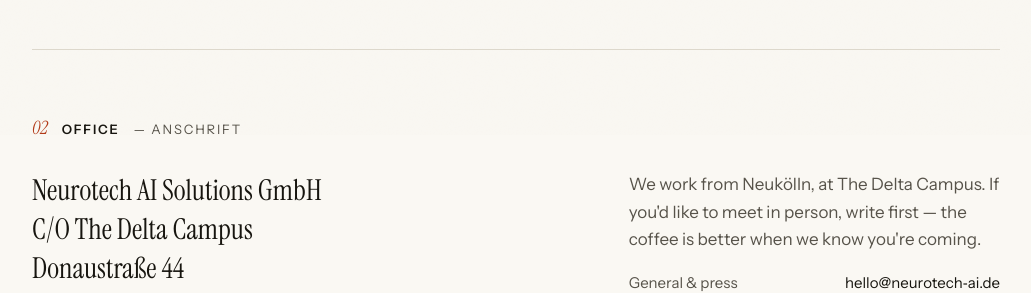
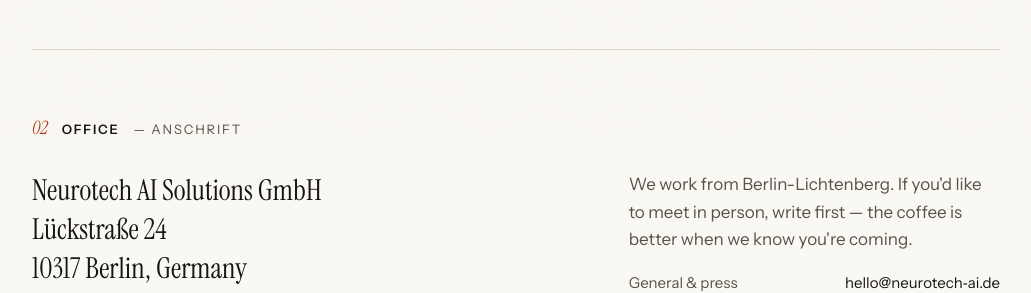
Before and after one commit to asheryani/neurotech-site, a plain HTML site: page contact.html in a window 1280 px wide. Shown: the part 665-958 px from the top of the page, without its empty margins (124-1155 px from the left). Drawn offline with Linux system fonts and the light colour scheme.

Commit message:
Update company address to Lückstraße 24, 10317 Berlin (imprint, privacy, contact, JSON-LD)

```diff
--- a/contact.html
+++ b/contact.html
@@ -49,12 +49,11 @@
     <div class="cols">
       <div class="reveal">
         <p class="lede">Neurotech AI Solutions GmbH<br>
-        C/O The Delta Campus<br>
-        Donaustraße 44<br>
-        12043 Berlin, Germany</p>
+        Lückstraße 24<br>
+        10317 Berlin, Germany</p>
       </div>
       <div>
-        <p class="body-copy">We work from Neukölln, at The Delta Campus. If you'd
+        <p class="body-copy">We work from Berlin-Lichtenberg. If you'd
         like to meet in person, write first — the coffee is better when we know
         you're coming.</p>
         <ul class="fact-list">
```
Also changed, not shown: imprint.html (+2 -3 lines), index.html (+2 -2 lines), privacy.html (+2 -2 lines).
